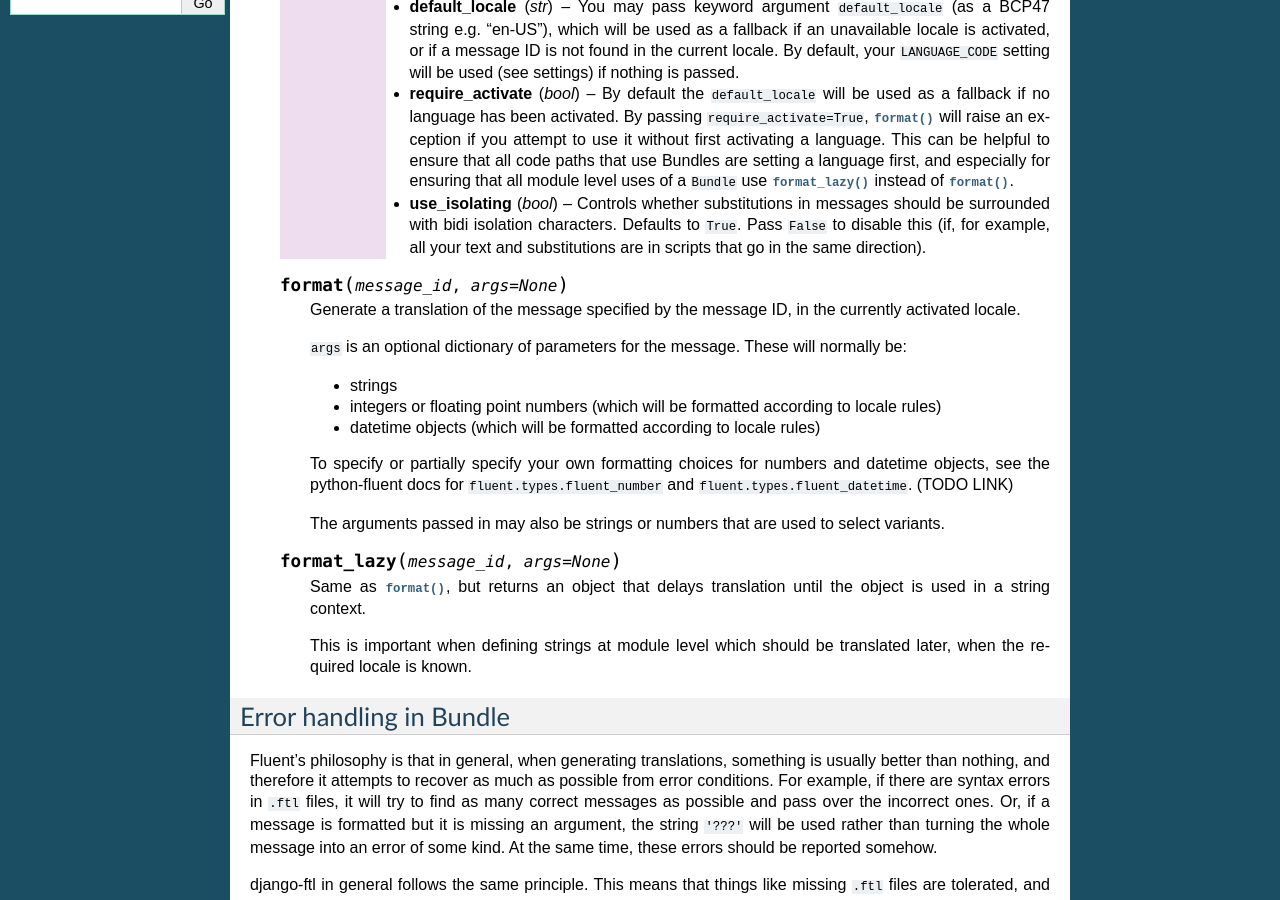
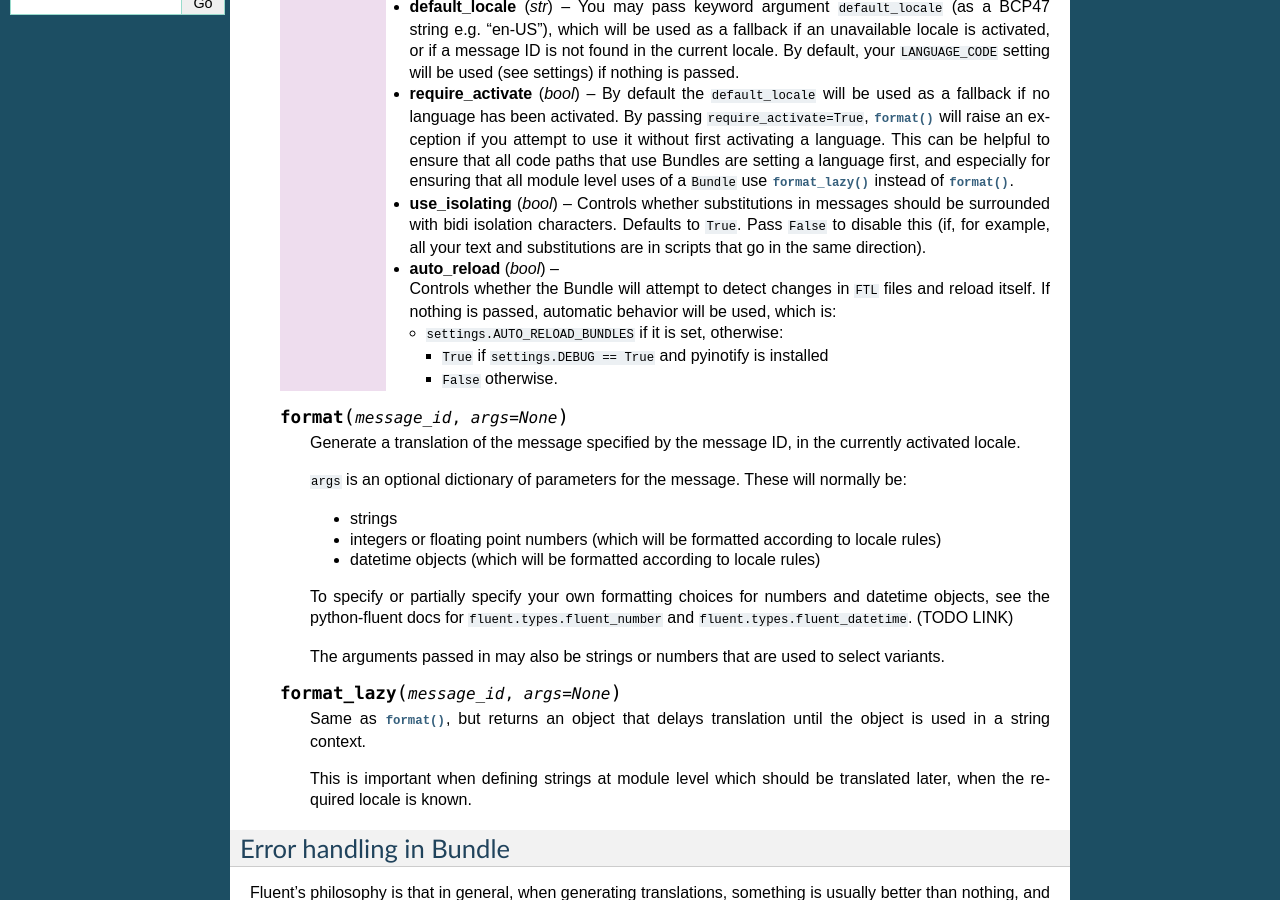
Before and after one commit to django-ftl/django-ftl, a Sphinx documentation site: the page built from docs/api/bundle.rst, in a window 1280 px wide and 900 px high, scrolled down 374 px. Built offline with Sphinx 7.4.7, drawn with Linux system fonts in a browser that asks for light colours.

Commit message:
Docs for Bundle.auto_reload

```diff
--- a/docs/api/bundle.rst
+++ b/docs/api/bundle.rst
@@ -47,6 +47,17 @@
       isolation characters. Defaults to ``True``. Pass ``False`` to disable this
       (if, for example, all your text and substitutions are in scripts that go
       in the same direction).
+
+   :param bool auto_reload:
+
+      Controls whether the Bundle will attempt to detect changes in ``FTL``
+      files and reload itself. If nothing is passed, automatic behavior will be
+      used, which is:
+
+      * ``settings.AUTO_RELOAD_BUNDLES`` if it is set, otherwise:
+
+        * ``True`` if ``settings.DEBUG == True`` and pyinotify is installed
+        * ``False`` otherwise.
 
    .. method:: format(message_id, args=None)
 
--- a/docs/usage.rst
+++ b/docs/usage.rst
@@ -634,3 +634,6 @@ You can also control this manually with your ``FTL`` settings in
     FTL = {
         'AUTO_RELOAD_BUNDLES': True
     }
+
+Also, you can configure this behavior via the
+:class:`~django_ftl.bundles.Bundle` constructor.
```
